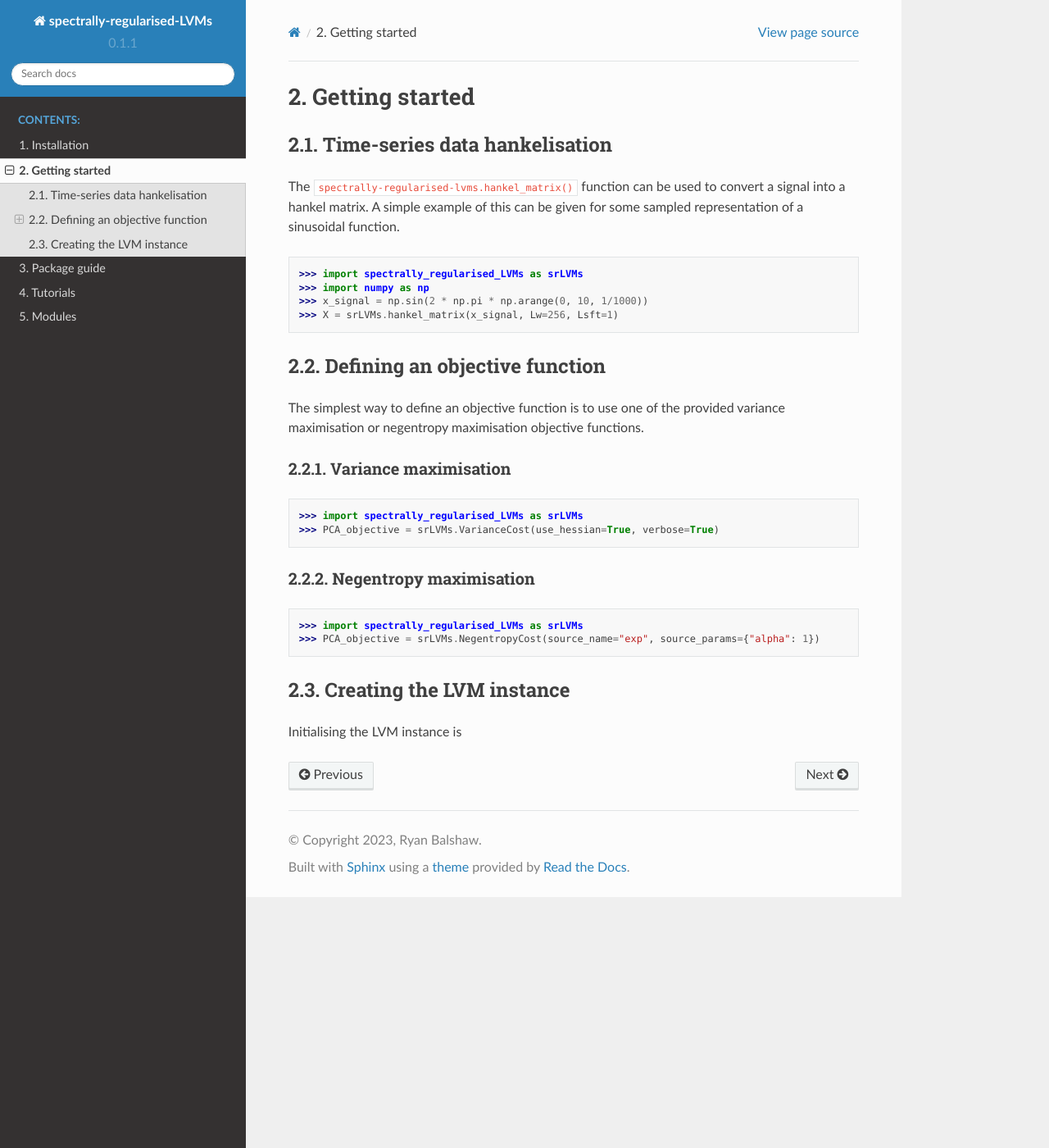
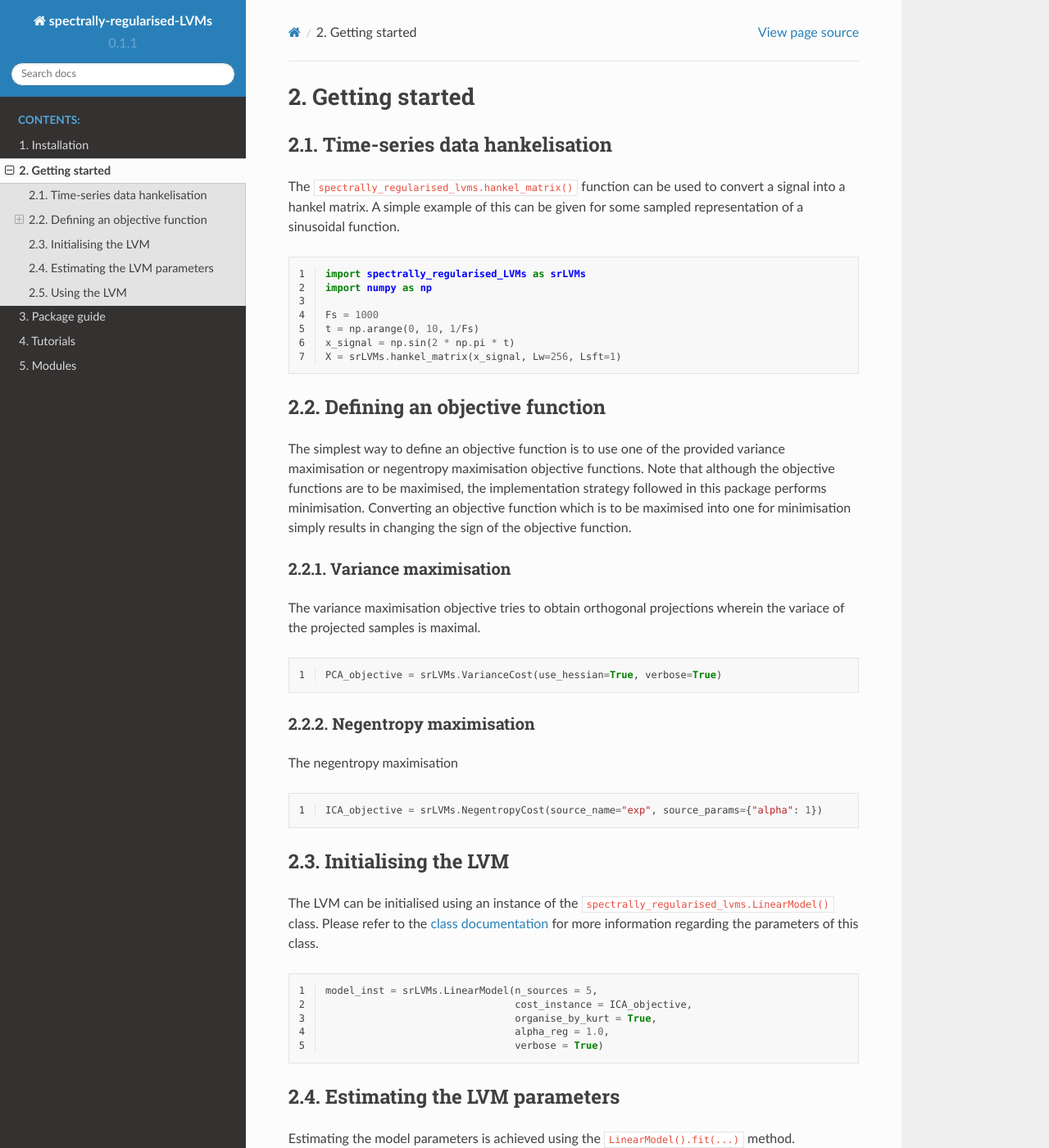
Before and after one commit to RyanBalshaw/spectrally-regularised-LVMs, a Sphinx documentation site: the page built from docs/source/getting_started.rst, in a window 1280 px wide and 1400 px high. Shown: the whole window at 82% size. Built offline with Sphinx 7.4.7 and the Read the Docs theme 2.0.0, drawn with Linux system fonts in a browser that asks for light colours; some of the changed text lies outside the part shown.

Commit message:
Updated getting started.

```diff
--- a/docs/source/getting_started.rst
+++ b/docs/source/getting_started.rst
@@ -1,34 +1,91 @@
+===============
 Getting started
 ===============
 
 Time-series data hankelisation
-------------------------------
+==============================
 
-The ``spectrally-regularised-lvms.hankel_matrix()`` function can be used to convert a signal into a hankel matrix. A simple example of this can be given for some sampled representation of a sinusoidal function.
+The ``spectrally_regularised_lvms.hankel_matrix()`` function can be used to convert a signal into a hankel matrix. A simple example of this can be given for some sampled representation of a sinusoidal function.
 
->>> import spectrally_regularised_LVMs as srLVMs
->>> import numpy as np
->>> x_signal = np.sin(2 * np.pi * np.arange(0, 10, 1/1000))
->>> X = srLVMs.hankel_matrix(x_signal, Lw=256, Lsft=1)
+.. code-block:: python
+    :linenos:
+
+    import spectrally_regularised_LVMs as srLVMs
+    import numpy as np
+
+    Fs = 1000
+    t = np.arange(0, 10, 1/Fs)
+    x_signal = np.sin(2 * np.pi * t)
+    X = srLVMs.hankel_matrix(x_signal, Lw=256, Lsft=1)
 
 Defining an objective function
-------------------------------
+==============================
 
-The simplest way to define an objective function is to use one of the provided variance maximisation or negentropy maximisation objective functions.
+The simplest way to define an objective function is to use one of the provided variance maximisation or negentropy maximisation objective functions. Note that although the objective functions are to be maximised, the implementation strategy followed in this package performs minimisation. Converting an objective function which is to be maximised into one for minimisation simply results in changing the sign of the objective function.
 
 Variance maximisation
-_____________________
+---------------------
 
->>> import spectrally_regularised_LVMs as srLVMs
->>> PCA_objective = srLVMs.VarianceCost(use_hessian=True, verbose=True)
+The variance maximisation objective tries to obtain orthogonal projections wherein the variace of the projected samples is maximal.
+
+.. code-block:: python
+    :linenos:
+
+    PCA_objective = srLVMs.VarianceCost(use_hessian=True, verbose=True)
 
 Negentropy maximisation
-_____________________
+-----------------------
 
->>> import spectrally_regularised_LVMs as srLVMs
->>> PCA_objective = srLVMs.NegentropyCost(source_name="exp", source_params={"alpha": 1})
+The negentropy maximisation
 
-Creating the LVM instance
------------------------------
+.. code-block:: python
+    :linenos:
 
-Initialising the LVM instance is
+    ICA_objective = srLVMs.NegentropyCost(source_name="exp", source_params={"alpha": 1})
+
+Initialising the LVM
+====================
+
+The LVM can be initialised using an instance of the  ``spectrally_regularised_lvms.LinearModel()`` class. Please refer to the :ref:`class documentation <modules:Spectrally regularised model>` for more information regarding the parameters of this class.
+
+.. code-block:: python
+    :linenos:
+
+    model_inst = srLVMs.LinearModel(n_sources = 5,
+                                    cost_instance = ICA_objective,
+                                    organise_by_kurt = True,
+                                    alpha_reg = 1.0,
+                                    verbose = True)
+
+
+
+
+Estimating the LVM parameters
+=============================
+
+Estimating the model parameters is achieved using the ``LinearModel().fit(...)`` method.
+
+.. code-block:: python
+    :linenos:
+
+    model_inst = model_inst.fit(X,
+                                n_iters = 500,
+                                learning_rate = 1,
+                                tol = 1e-4,
+                                Fs = Fs)
+
+Using the LVM
+=============
+
+Using the LVM reduces to using the ``LinearModel().transform(...)`` method and the ``LinearModel().inverse_transform()`` method.
+
+.. code-block:: python
+    :linenos:
+
+    # Transition to the latent space
+    Z_latent = model_inst.transform(X)
+
+    # Transition back to the data space
+    X_recon = model_inst.inverse_transform(X)
+
+This concludes the code to get started with the package.
```
